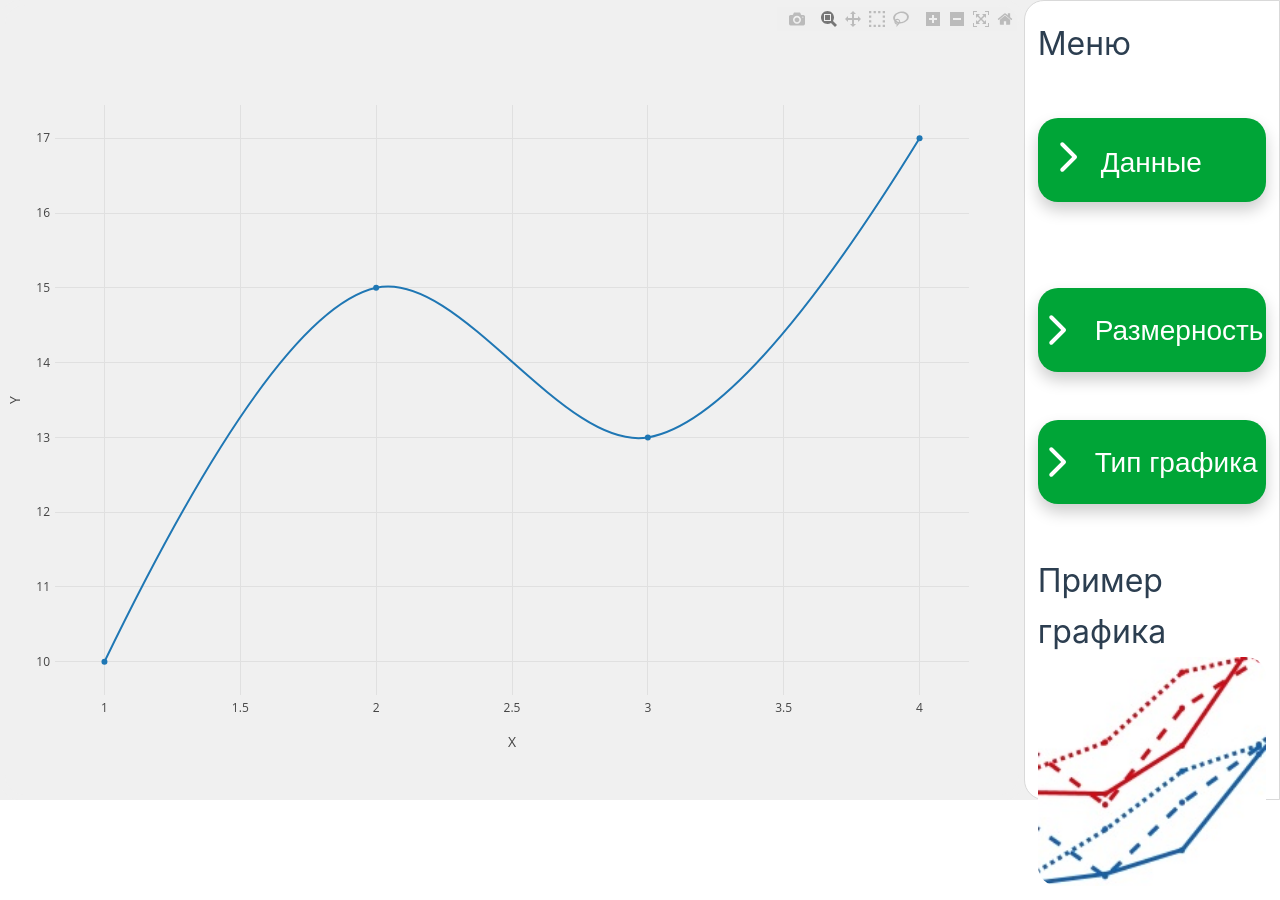
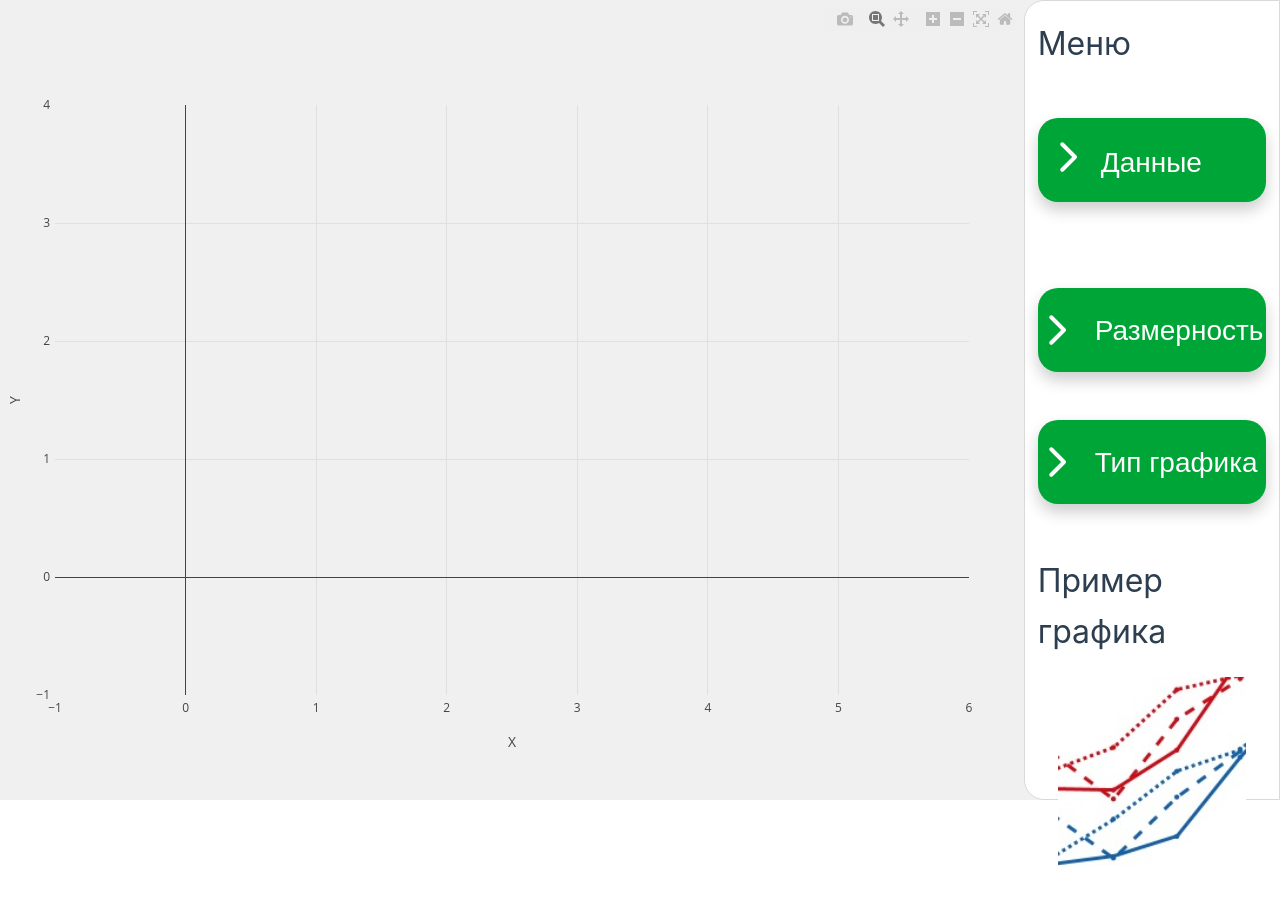
Before and after one commit to Sergey272727/good-grapher, a Vue app: page / in a window 1280 px wide. Built offline with nearby package versions, Linux system fonts and the light colour scheme.

Commit message:
minor fixes

```diff
--- a/src/App.vue
+++ b/src/App.vue
@@ -10,8 +10,8 @@ export default {
     data() {
         return {
             points: {
-                x: [1, 2, 3, 4],
-                y: [-10, -15, -13, -17]
+                x: [],
+                y: []
             },
             pointsArray: [],
             graphType: '',
@@ -25,6 +25,7 @@ export default {
         },
         changeGraphDimHandler(graphDim) {
             this.graphDim = graphDim;
+            this.$refs.graphTypeDropDown.selectedOption = this.$refs.graphTypeDropDown.options[0];
         },
         simulateClickOnInput() {
             this.$refs['file-input'].click();
@@ -80,9 +81,9 @@ export default {
                         z: [],
                     };
                     pointsArray.forEach(value => {
-                        value[0] ? dataArray.x.push(value[0]) : dataArray.x.push(null);
-                        value[1] ? dataArray.y.push(value[1]) : dataArray.y.push(null);
-                        value[2] ? dataArray.z.push(value[2]) : dataArray.z.push(null);
+                        value[0] ? dataArray.x.push(value[0]) : dataArray.x.push(0);
+                        value[1] ? dataArray.y.push(value[1]) : dataArray.y.push(0);
+                        value[2] ? dataArray.z.push(value[2]) : dataArray.z.push(0);
                     })
                     this.points = dataArray;
                 }
@@ -297,6 +298,7 @@ export default {
                             @change-option="changeGraphDimHandler"
                         ></drop-down>
                         <drop-down
+                            ref="graphTypeDropDown"
                             element-name="Тип графика"
                             :options="graphTypeOptions"
                             @change-option="changeGraphTypeHandler"
@@ -429,6 +431,7 @@ export default {
 }
 
 .graph-example__image {
+    padding: 1.25rem;
     object-fit: cover;
     height: 100%;
     width: 100%;
--- a/src/components/Plotter.vue
+++ b/src/components/Plotter.vue
@@ -6,8 +6,8 @@ export default {
     props: {
         plotterData: {
             default: {
-                x: [1, 2, 3, 4],
-                y: [-10, -15, -13, -17],
+                x: [],
+                y: [],
                 mode: "lines+markers",
                 line: {shape: "spline"},
                 type: "scatter"
@@ -17,8 +17,8 @@ export default {
     data() {
         return {
             data: [{
-                x: [1, 2, 3, 4],
-                y: [10, 15, 13, 17],
+                x: [],
+                y: [],
                 mode: "lines+markers",
                 line: {shape: "spline"},
                 type: "scatter"
```
